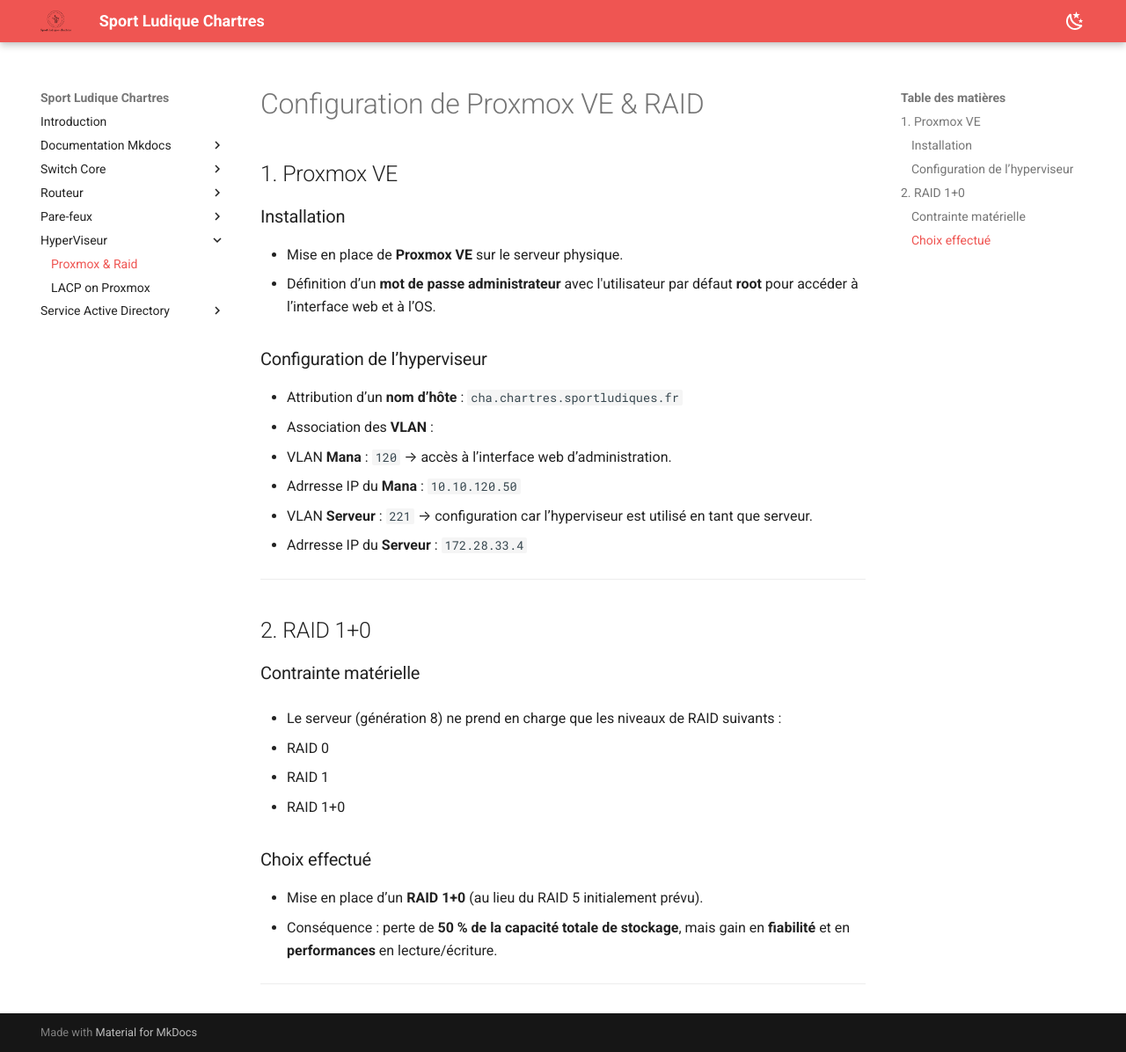
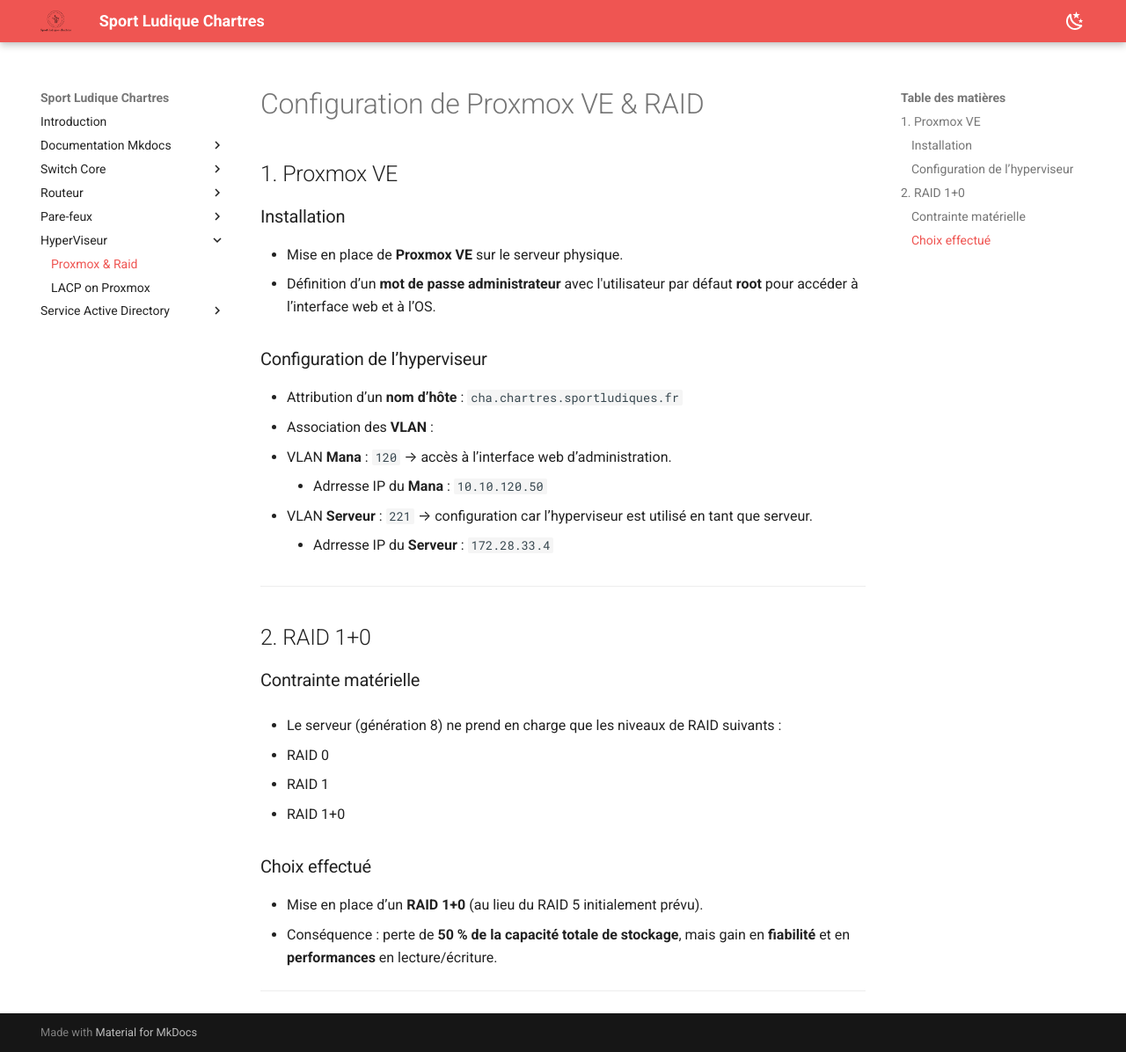
Before and after one commit to Sym-0ne/sport-ludique-Chartres, an MkDocs documentation site: the page built from docs/Hyperviseur/proxmox-raid.md, in a window 1280 px wide and 1196 px high. Shown: the whole window at 88% size. Built offline with MkDocs 1.6.1 and Material for MkDocs 9.7.7, drawn with Linux system fonts in a browser that asks for light colours.

Commit message:
modif doc

```diff
--- a/docs/Hyperviseur/proxmox-raid.md
+++ b/docs/Hyperviseur/proxmox-raid.md
@@ -12,11 +12,10 @@
 * Attribution d’un **nom d’hôte** :
   `cha.chartres.sportludiques.fr`
 * Association des **VLAN** :
-
-  * VLAN **Mana** : `120` → accès à l’interface web d’administration.
-  * Adrresse IP du **Mana** : `10.10.120.50`
-  * VLAN **Serveur** : `221` → configuration car l’hyperviseur est utilisé en tant que serveur.
-  * Adrresse IP du **Serveur** : `172.28.33.4`
+  - VLAN **Mana** : `120` → accès à l’interface web d’administration.
+    - Adrresse IP du **Mana** : `10.10.120.50`
+  - VLAN **Serveur** : `221` → configuration car l’hyperviseur est utilisé en tant que serveur.
+    - Adrresse IP du **Serveur** : `172.28.33.4`
 ---
 
 ## 2. RAID 1+0
```
